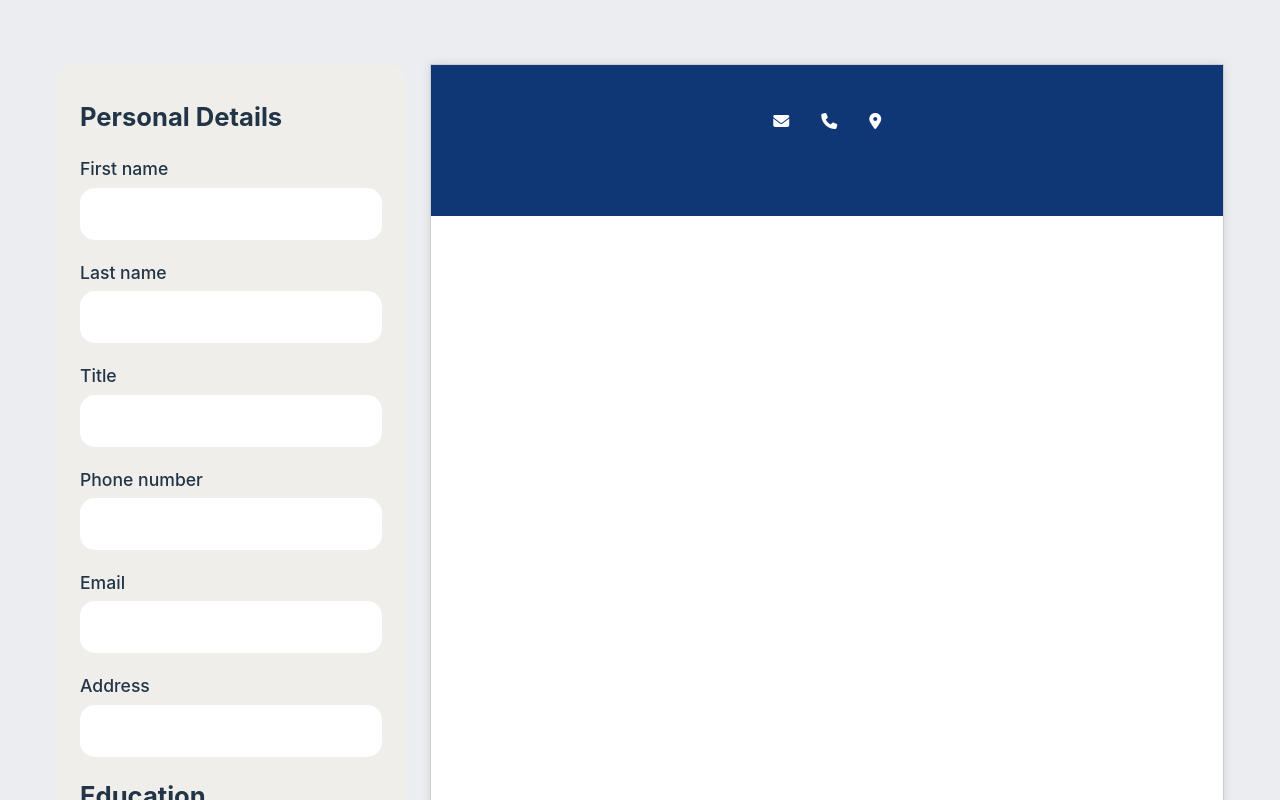
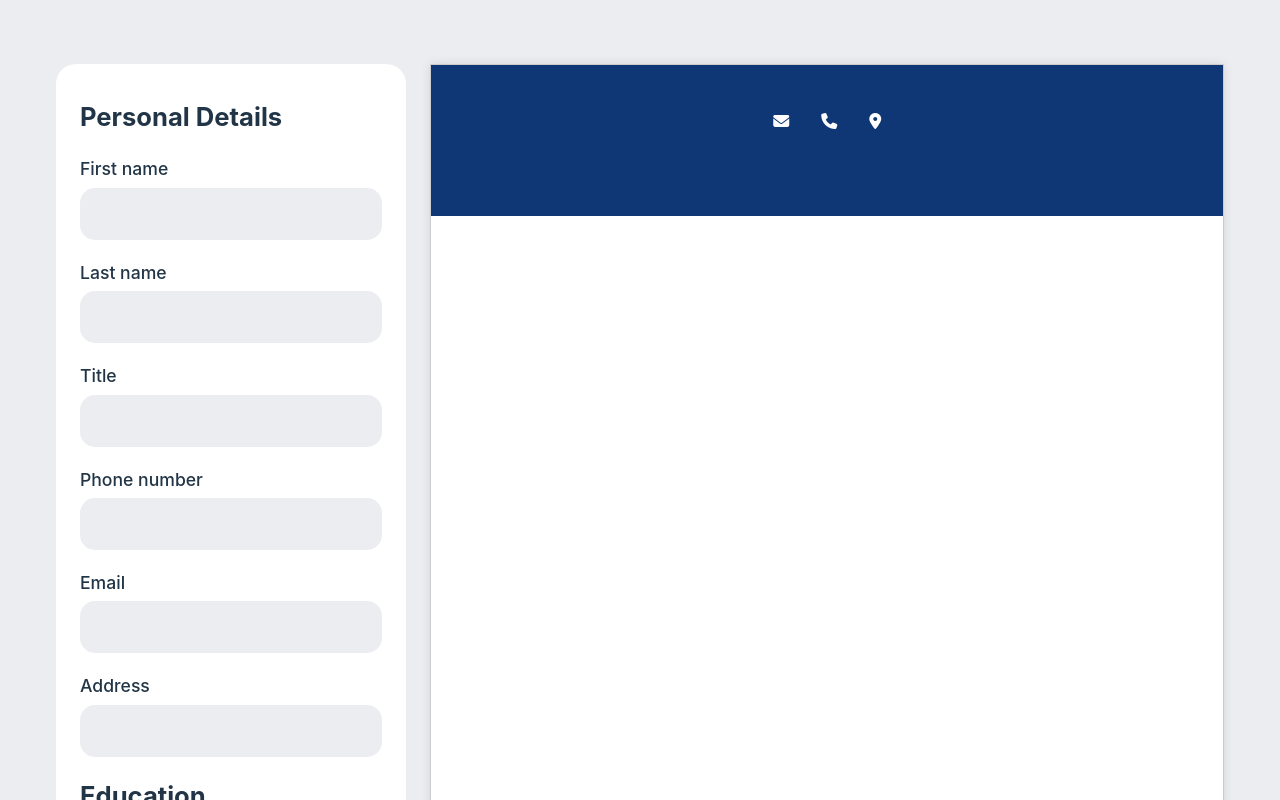
Before and after one commit to DeanNguyen98/TOP_CV-generator, a React (Vite) app: page / in a window 1280 px wide. Shown: the top 800 px of the page. Built offline with nearby package versions, Linux system fonts and the light colour scheme.

Commit message:
Fix bg color

```diff
--- a/src/styles/editor.scss
+++ b/src/styles/editor.scss
@@ -1,4 +1,4 @@
-$editor-bg: #f0eeeb;
+$editor-bg: #ffffff;
 
 .Editor-side {
     flex-grow: 1;
@@ -34,6 +34,7 @@ $editor-bg: #f0eeeb;
         font-size: 1.2rem;
         border-radius: 15px;
         border: none;
+        background-color: #ebedf0;
     }
     span {
         font-weight: 500;
```
